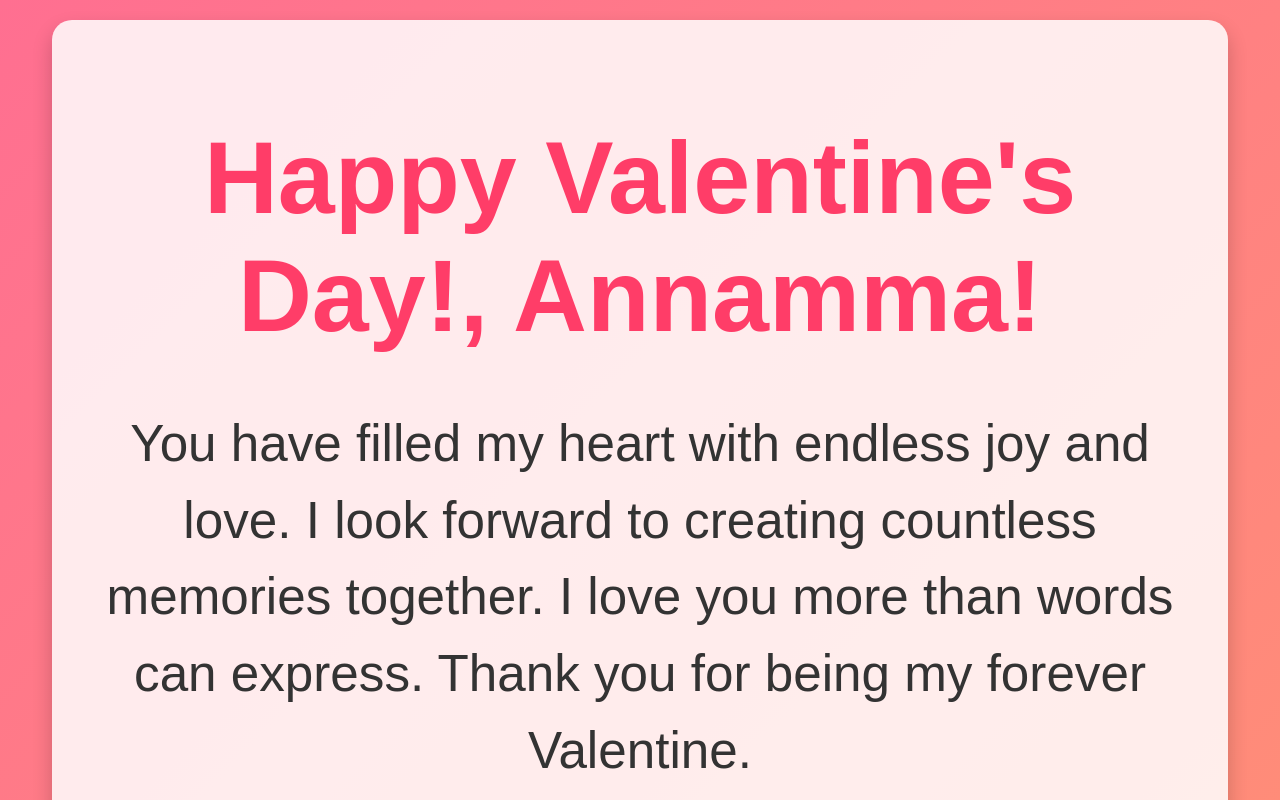
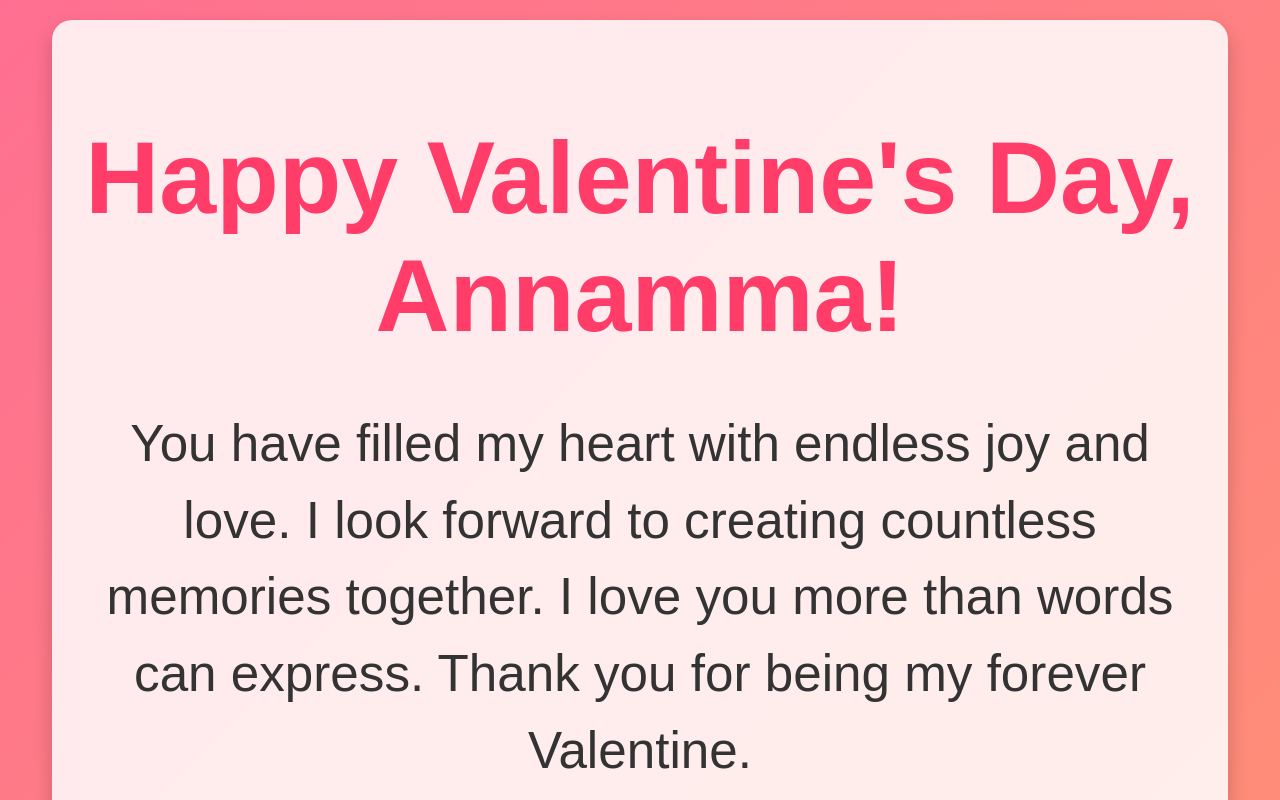
Before and after one commit to DCXII/bemyvalentine-3, a plain HTML site: page message.html in a window 1280 px wide. Shown: the top 800 px of the page. Drawn offline with Linux system fonts and the light colour scheme.

Commit message:
Update message.html

```diff
--- a/message.html
+++ b/message.html
@@ -8,7 +8,7 @@
 </head>
 <body>
     <div class="message-container">
-        <h1>Happy Valentine's Day!, Annamma!</h1>
+        <h1>Happy Valentine's Day, Annamma!</h1>
         <p>
             You have filled my heart with endless joy and love.
             I look forward to creating countless memories together.
```
